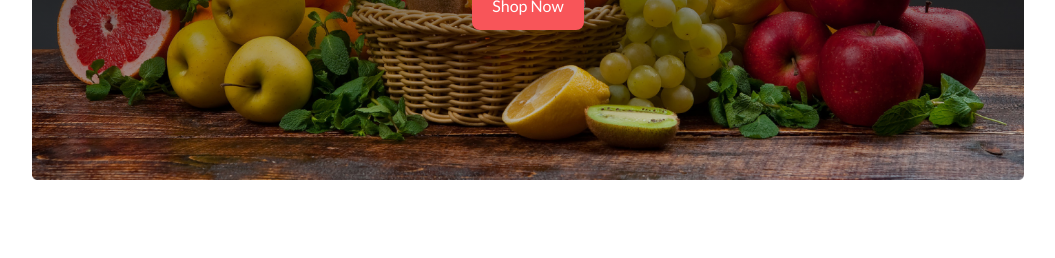
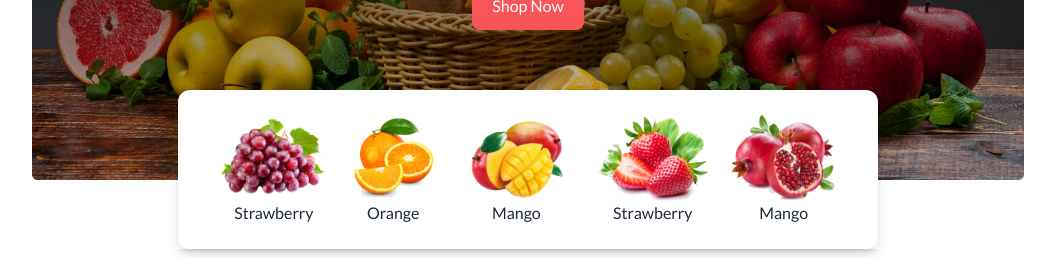
Before and after one commit to Bulbul-Programing/fruit-burst-web, a plain HTML site: page index.html in a window 1280 px wide. Shown: the part 390-648 px from the top of the page, without its empty margins (112-1167 px from the left). Drawn offline with nearby package versions, Linux system fonts and the light colour scheme; grey boxes are pictures that could not be loaded.

Commit message:
modal add

```diff
--- a/index.html
+++ b/index.html
@@ -61,6 +61,7 @@
         </div>
       </div>
     </nav>
+    <div class="relative">
       <div class="carousel mx-2 md:mx-10 lg:mx-36">
         <!-- first slider -->
         <div id="slide1" class="carousel-item relative w-full h-full  lg:w-full">
@@ -134,11 +135,38 @@
           </div>
         </div>
       </div>
+    </div>
+    <div>
+      <div class="w-[700px] absolute left-[290px] top-[480px] rounded-xl bg-white shadow-lg hidden lg:block md:hidden">
+          <div class="flex shadow-md px-10 py-6 gap-x-5 gap-y-4">
+            <div class="text-center">
+              <img src="images/fruit1.png" alt="">
+              <p>Strawberry</p>
+            </div>
+            <div class="text-center">
+              <img src="images/fruit2.png" alt="">
+              <p>Orange</p>
+            </div>
+            <div class="text-center">
+              <img src="images/fruit3.png" alt="">
+              <p>Mango</p>
+            </div>
+            <div class="text-center">
+              <img src="images/fruit4.png" alt="">
+              <p>Strawberry</p>
+            </div>
+            <div class="text-center">
+              <img src="images/fruit5.png" alt="">
+              <p>Mango</p>
+            </div>
+          </div>
+      </div>
+    </div>
   </header>
 
   <main>
     <!-- Deal section  -->
-    <div class="md:mx-10 lg:mx-36 mx-4 mt-10 md:mt-12 lg:mt-20 mb-8 ">
+    <div class="md:mx-10 lg:mx-36 mx-4 mt-10 md:mt-12 lg:mt-32 mb-8 ">
       <div
         class="lg:flex lg:flex-row md:flex flex-col lg:text-left sm:text-center md:text-center space-y-3 justify-between">
         <div class="lg:text-left md:text-center text-center">
```
Lines whose indentation alone changed are shown as unchanged.
